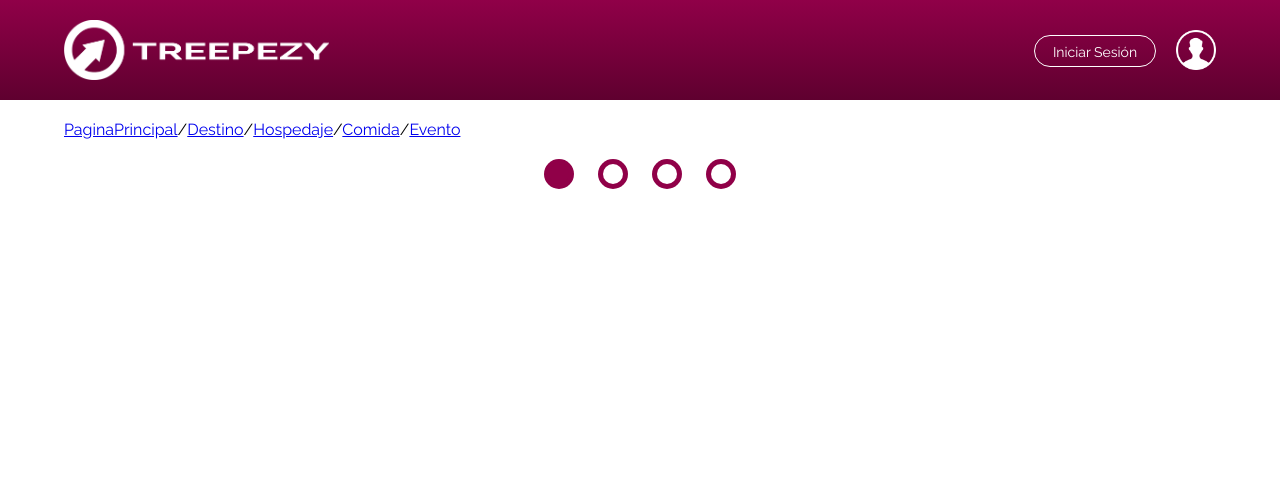
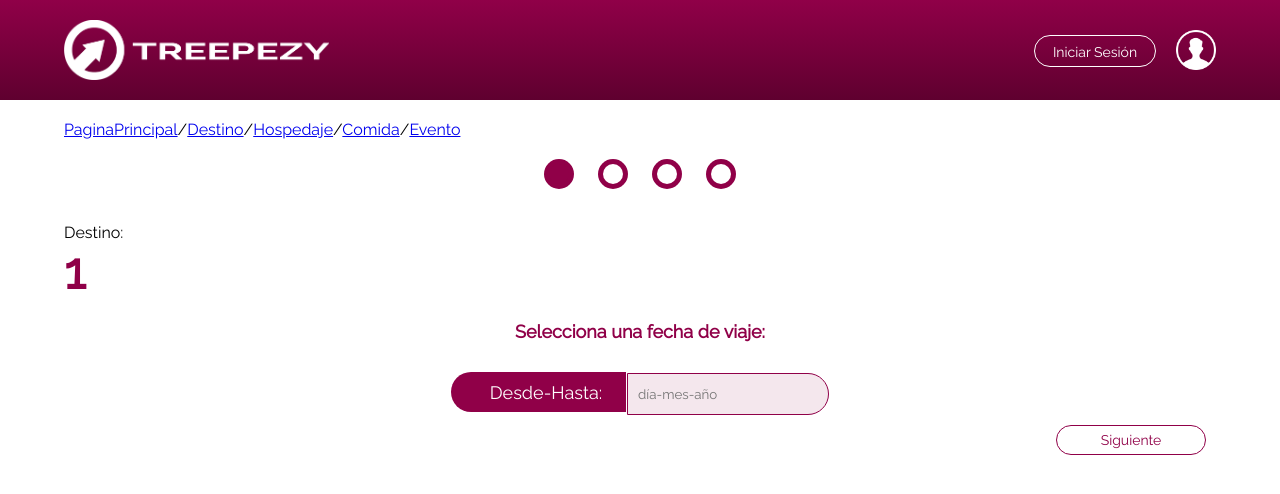
Before and after one commit to Gin94/TRPZY, a PHP site: page /paginaPlanificacion.php?id=1 in a window 1280 px wide. Shown: the top 494 px of the page. Run offline with PHP 8.4, Linux system fonts and the light colour scheme; data that the repository does not hold is empty; some libraries are stand-ins or nearby versions.

Commit message:
Diego
avances destino, hospedaje

```diff
--- a/css/paginaPlanificacion.css
+++ b/css/paginaPlanificacion.css
@@ -140,3 +140,72 @@
 #hojaUno{
   background-color: #900048;
 }
+/* panel planificaicon */
+.panel_planificacion{
+  width: 90%;
+  padding-left: 5%;
+  padding-right: 5%;
+  padding-top: 30px;
+  padding-bottom: 30px;
+}
+.panel_planificacion h1{
+  font-size: 50px;
+  color: #900048;
+  text-transform: capitalize;
+  margin-bottom: 20px;
+}
+.panel_planificacion h2{
+  font-size: 18px;
+  color: #900048;
+  margin-bottom: 30px;
+}
+.boxFecha{
+  display: inline-block;
+  background-color: #900048;
+  width: 150px;
+  padding-left: 20px;
+  padding-right: 5px;
+  height: 20px;
+  padding-top: 10px;
+  padding-bottom: 10px;
+  font-size: 18px;
+  font-weight: 300;
+  color: white;
+  border-top-left-radius: 40px;
+  border-bottom-left-radius: 40px;
+}
+.inputFecha{
+  display: inline-block;
+  background-color: #F4E7ED;
+  margin-left: -3px;
+  border: 1px solid #900048;
+  outline: none;
+  width: 180px;
+  height: 38px;
+  padding-left: 10px;
+  padding-right: 10px;
+  border-top-right-radius: 40px;
+  border-bottom-right-radius: 40px;
+  cursor: pointer;
+}
+.boxBoton{
+  height: 30px;
+  padding: 10px;
+}
+#btnSiguiente{
+  float: right;
+  width: 150px;
+  height: 30px;
+  border: 1px solid #900048;
+  color: #900048;
+  outline: none;
+  border-radius: 20px;
+  background: none;
+  font-size: 14px;
+  cursor: pointer;
+  transition: 0.5s;
+}
+#btnSiguiente:hover{
+  background-color: #900048;
+  color: white;
+}
--- a/js/paginaPlanificacion.js
+++ /dev/null
@@ -1,5 +0,0 @@
-$(document).ready(function(){
-
-
-
-});
--- a/js/paginaPrincipal.js
+++ b/js/paginaPrincipal.js
@@ -49,7 +49,7 @@ $(".infoUno").hide();
     else{
       $(".infoUno").show(200);
       $(".imgInfo").attr("src", "./sources/destinos/concepcion.jpg");
-      $("#btnUrl").attr("href", "paginaPlanificacion.php?id=concepcion");
+      $("#btnUrl").attr("href", "paginaPlanificacion.php?id=concepción");
       show = 'concepcion';
       open = true;
     }
@@ -62,7 +62,7 @@ $(".infoUno").hide();
     else{
       $(".infoUno").show(200);
       $(".imgInfo").attr("src", "./sources/destinos/losangeles.jpg");
-      $("#btnUrl").attr("href", "paginaPlanificacion.php?id=losangeles");
+      $("#btnUrl").attr("href", "paginaPlanificacion.php?id=losángeles");
       show = 'losangeles';
       open = true;
     }
--- /dev/null
+++ b/paginaPlanificacion.js
@@ -0,0 +1,20 @@
+$(document).ready(function(){
+  $(function() {
+    $('#fechaInicio').daterangepicker({
+      opens: 'left'
+    }, function(start, end, label) {
+      console.log("A new date selection was made: " + start.format('YYYY-MM-DD') + ' to ' + end.format('YYYY-MM-DD'));
+    });
+  });
+
+  var hojaActiva = "hoja1";
+
+  $("#btnSiguiente").click(function(){
+    switch(hojaActiva){
+      case "hoja1":
+
+      break;
+    }
+    $(".hoja1").css("display","none");
+  });
+});
--- a/paginaPlanificacion.php
+++ b/paginaPlanificacion.php
@@ -1,9 +1,9 @@
 <?php
-
-
-  $_GET['id'] = $nombreCiudad;
+  require("conexion.php");
+  $nombreCiudad = $_GET['id'];
 
  ?>
+
 <!DOCTYPE html>
 <html lang="es">
   <head>
@@ -13,9 +13,12 @@
     <!-- Font y jquery -->
     <link href="https://fonts.googleapis.com/css?family=Raleway" rel="stylesheet">
     <script src="https://ajax.googleapis.com/ajax/libs/jquery/3.4.0/jquery.min.js"></script>
+    <script type="text/javascript" src="https://cdn.jsdelivr.net/momentjs/latest/moment.min.js"></script>
+    <script type="text/javascript" src="https://cdn.jsdelivr.net/npm/daterangepicker/daterangepicker.min.js"></script>
+    <link rel="stylesheet" type="text/css" href="https://cdn.jsdelivr.net/npm/daterangepicker/daterangepicker.css" />
     <!-- estilos y funciones de esta pagina -->
     <link rel="stylesheet" href="./css/paginaPlanificacion.css">
-    <script src="./js/paginaPlanificacion.js"></script>
+    <script src="paginaPlanificacion.js"></script>
 
   </head>
   <body>
@@ -61,9 +64,23 @@
     </center>
     <!-- principal -->
     <div class="panel_planificacion">
-      <center>
+      <!-- Hoja1 destino -->
+      <div class="hoja1">
+        <p>Destino:</p>
+        <h1><?php echo $nombreCiudad; ?></h1>
+        <center>
+          <h2>Selecciona una fecha de viaje:</h2>
+          <div class="boxFecha">Desde-Hasta:</div>
+          <input type="text" class="inputFecha" id="fechaInicio" value="" placeholder="día-mes-año">
+        </center>
+        <div class="boxBoton">
+          <button type="button" id="btnSiguiente">Siguiente</button>
+        </div>
+      </div>
+      <!-- Hoja2 hospedaje -->
+      <div class="hoja2">
 
-      </center>
+      </div>
     </div>
     <!-- contenido viajes -->
     <div class="panel_info_viajes"></div>
```
